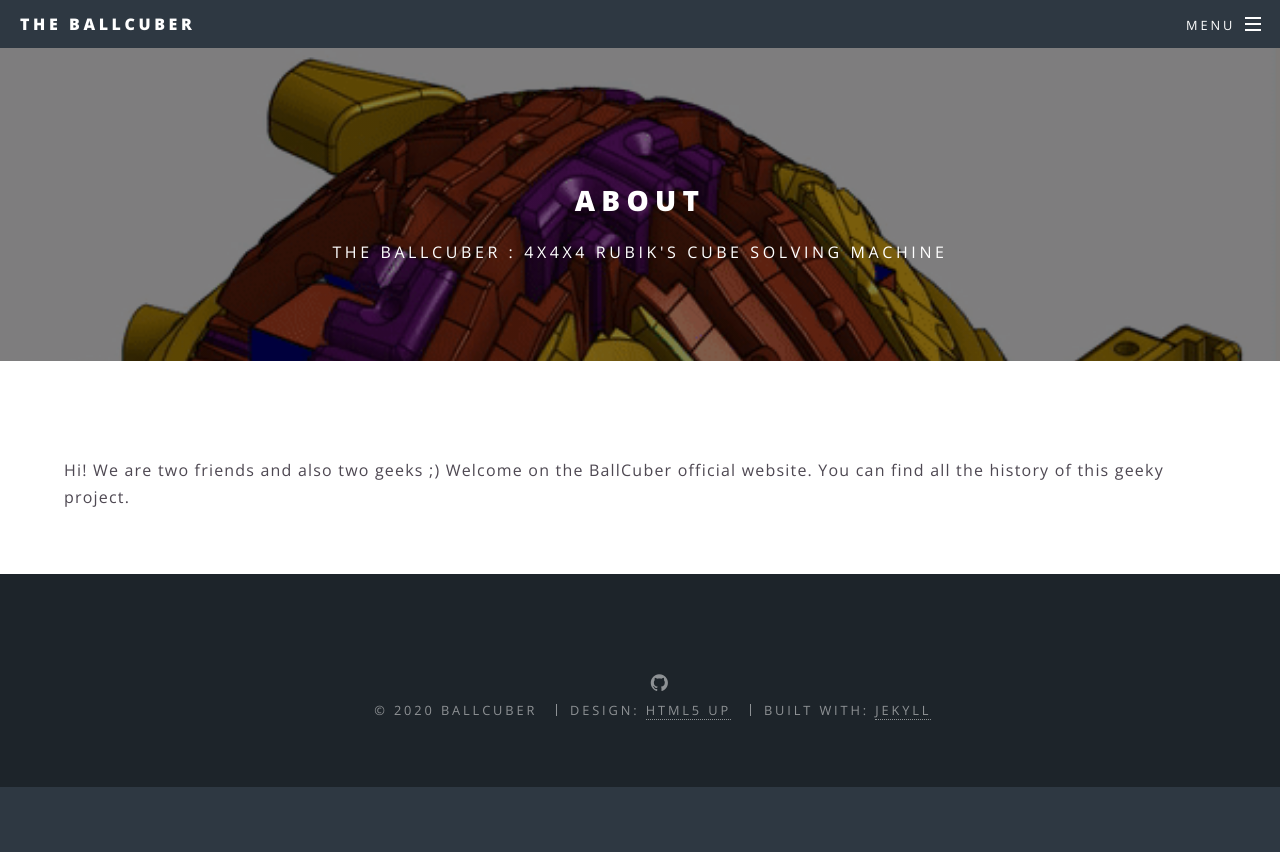
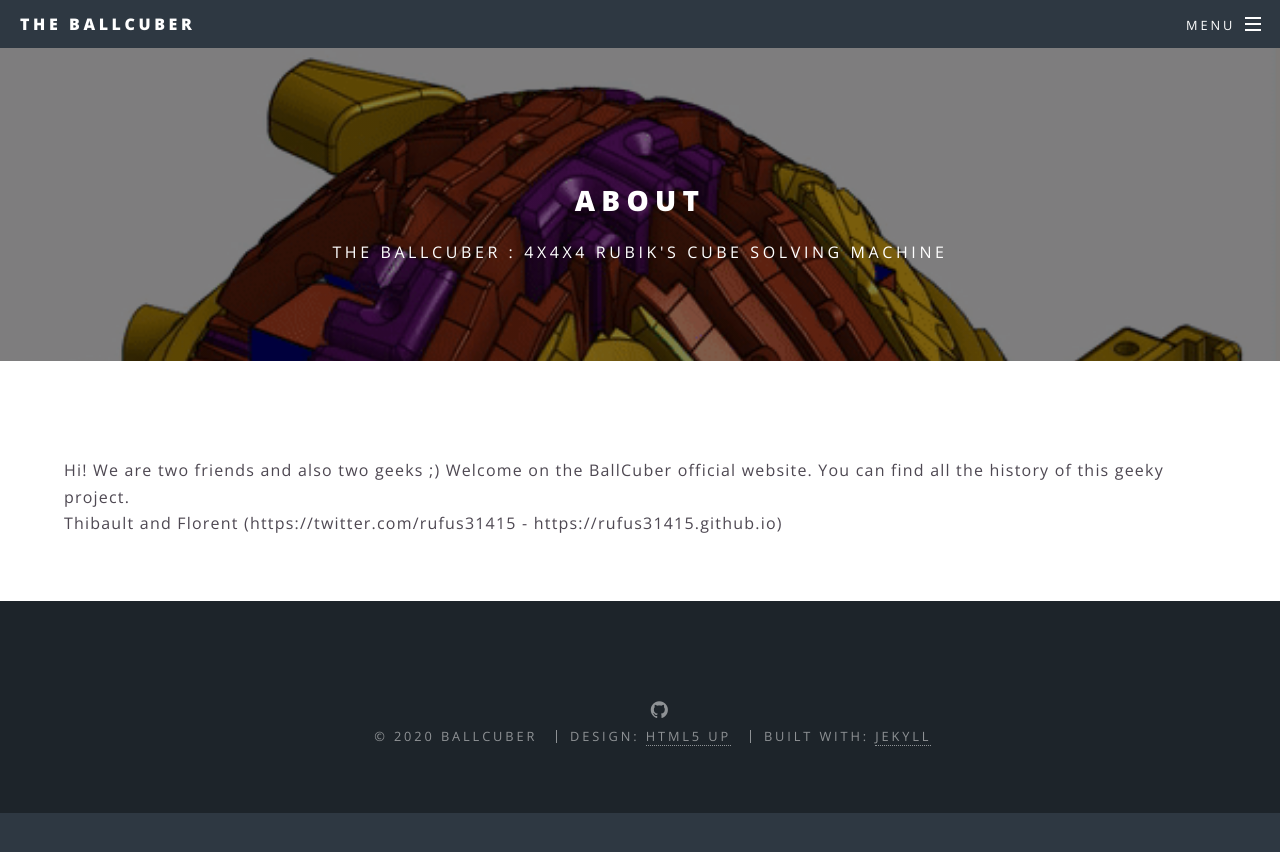
Before and after one commit to ballcuber/ballcuber.github.io, a Jekyll site: the page built from about.md, in a window 1280 px wide. Shown: the top 852 px of the page. Built offline with Jekyll 4.4.1, drawn with Linux system fonts in a browser that asks for light colours.

Commit message:
Update about.md

```diff
--- a/about.md
+++ b/about.md
@@ -6,3 +6,5 @@ permalink: /about/
 
 Hi! We are two friends and also two geeks ;)
 Welcome on the BallCuber official website. You can find all the history of this geeky project.
+
+Thibault and Florent (https://twitter.com/rufus31415 - https://rufus31415.github.io)
```
